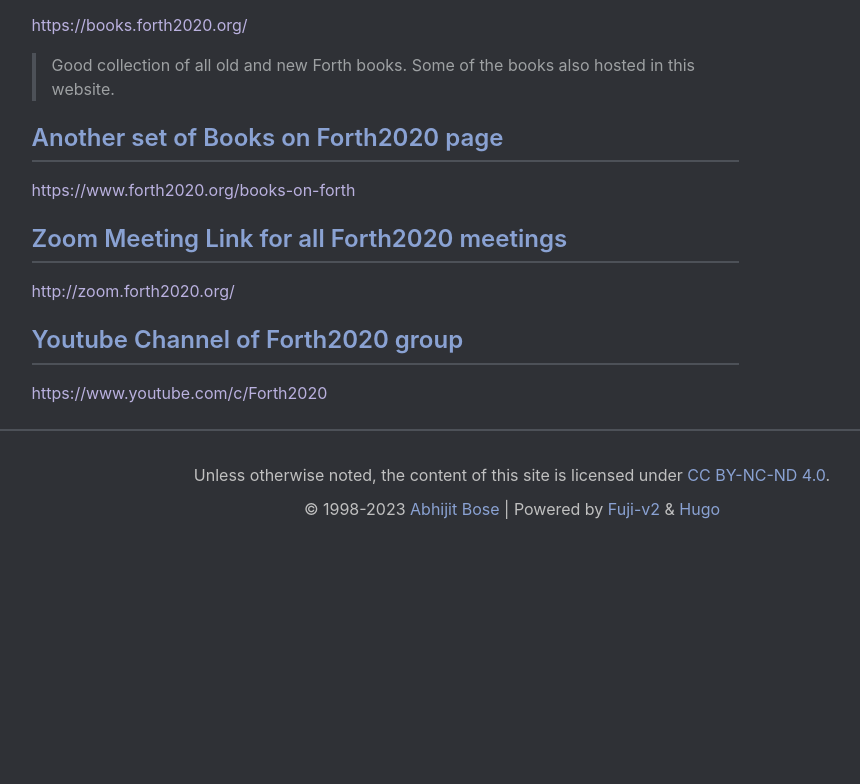
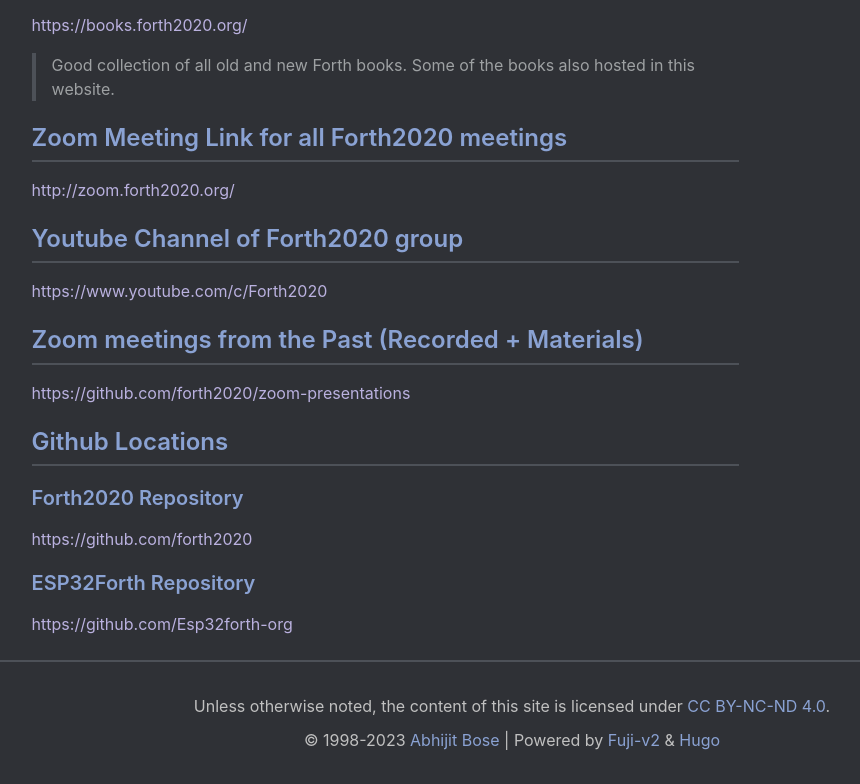
Before and after one commit to 0x3508A/0x3508a.github.io, a plain HTML site: page post/forth2020-group-links/index.html in a window 1280 px wide. Shown: the part 910-1694 px from the top of the page, without its empty margins (128-988 px from the left). Before the commit the page ends 1463 px from the top, so only its background shows below. Drawn offline with nearby package versions, Linux system fonts and the light colour scheme; some packages are replaced by stand-ins of ours; a script that the page names is missing; a web font is replaced by a local one.

Commit message:
version 0.0.2

```diff
--- a/post/forth2020-group-links/index.html
+++ b/post/forth2020-group-links/index.html
@@ -113,7 +113,7 @@
     <div class="post-item post-meta">
         <span><i class="iconfont icon-today-sharp"></i>&nbsp;2023-03-07</span>
 
-<span><i class="iconfont icon-file-tray-sharp"></i>&nbsp;109 words</span>
+<span><i class="iconfont icon-file-tray-sharp"></i>&nbsp;118 words</span>
 
 <span><i class="iconfont icon-pricetags-sharp"></i>&nbsp;<a href="/tags/forth">forth</a>&nbsp;<a href="/tags/forth2020">forth2020</a>&nbsp;</span>
 
@@ -145,12 +145,17 @@
 <p>Good collection of all old and new Forth books.
 Some of the books also hosted in this website.</p>
 </blockquote>
-<h2 id="another-set-of-books-on-forth2020-page">Another set of Books on Forth2020 page</h2>
-<p><a href="https://www.forth2020.org/books-on-forth" target="_blank">https://www.forth2020.org/books-on-forth</a></p>
 <h2 id="zoom-meeting-link-for-all-forth2020-meetings">Zoom Meeting Link for all Forth2020 meetings</h2>
 <p><a href="http://zoom.forth2020.org/" target="_blank">http://zoom.forth2020.org/</a></p>
 <h2 id="youtube-channel-of-forth2020-group">Youtube Channel of Forth2020 group</h2>
 <p><a href="https://www.youtube.com/c/Forth2020" target="_blank">https://www.youtube.com/c/Forth2020</a></p>
+<h2 id="zoom-meetings-from-the-past-recorded--materials">Zoom meetings from the Past (Recorded + Materials)</h2>
+<p><a href="https://github.com/forth2020/zoom-presentations" target="_blank">https://github.com/forth2020/zoom-presentations</a></p>
+<h2 id="github-locations">Github Locations</h2>
+<h3 id="forth2020-repository">Forth2020 Repository</h3>
+<p><a href="https://github.com/forth2020" target="_blank">https://github.com/forth2020</a></p>
+<h3 id="esp32forth-repository">ESP32Forth Repository</h3>
+<p><a href="https://github.com/Esp32forth-org" target="_blank">https://github.com/Esp32forth-org</a></p>
     </div>
 </article>
 
```
Also changed, not shown: archives/index.html (+1 -1 lines), index.html (+1 -1 lines), post/index.html (+1 -1 lines), search/index.json (+1 -1 lines), tags/forth/index.html (+1 -1 lines), tags/forth2020/index.html (+1 -1 lines).
